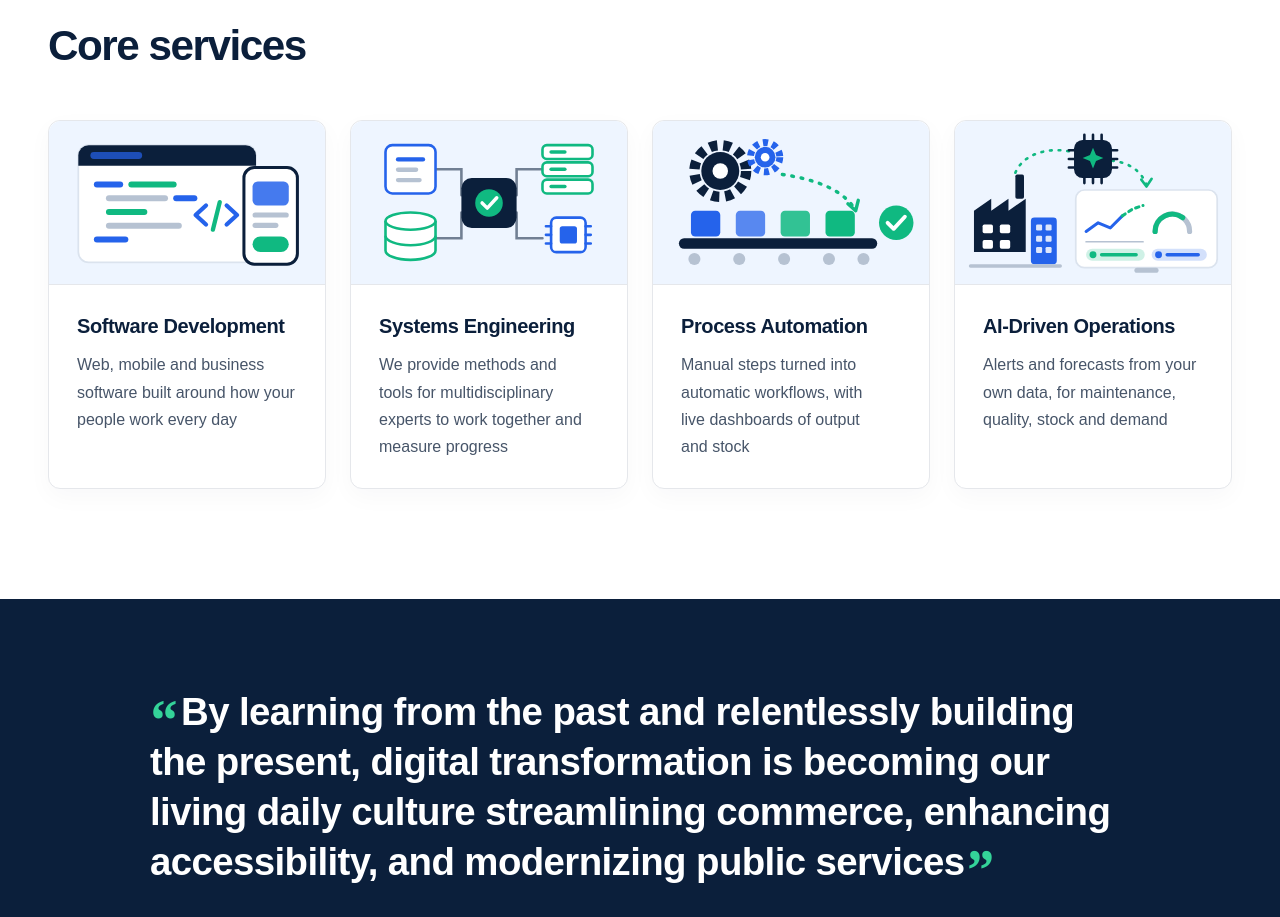
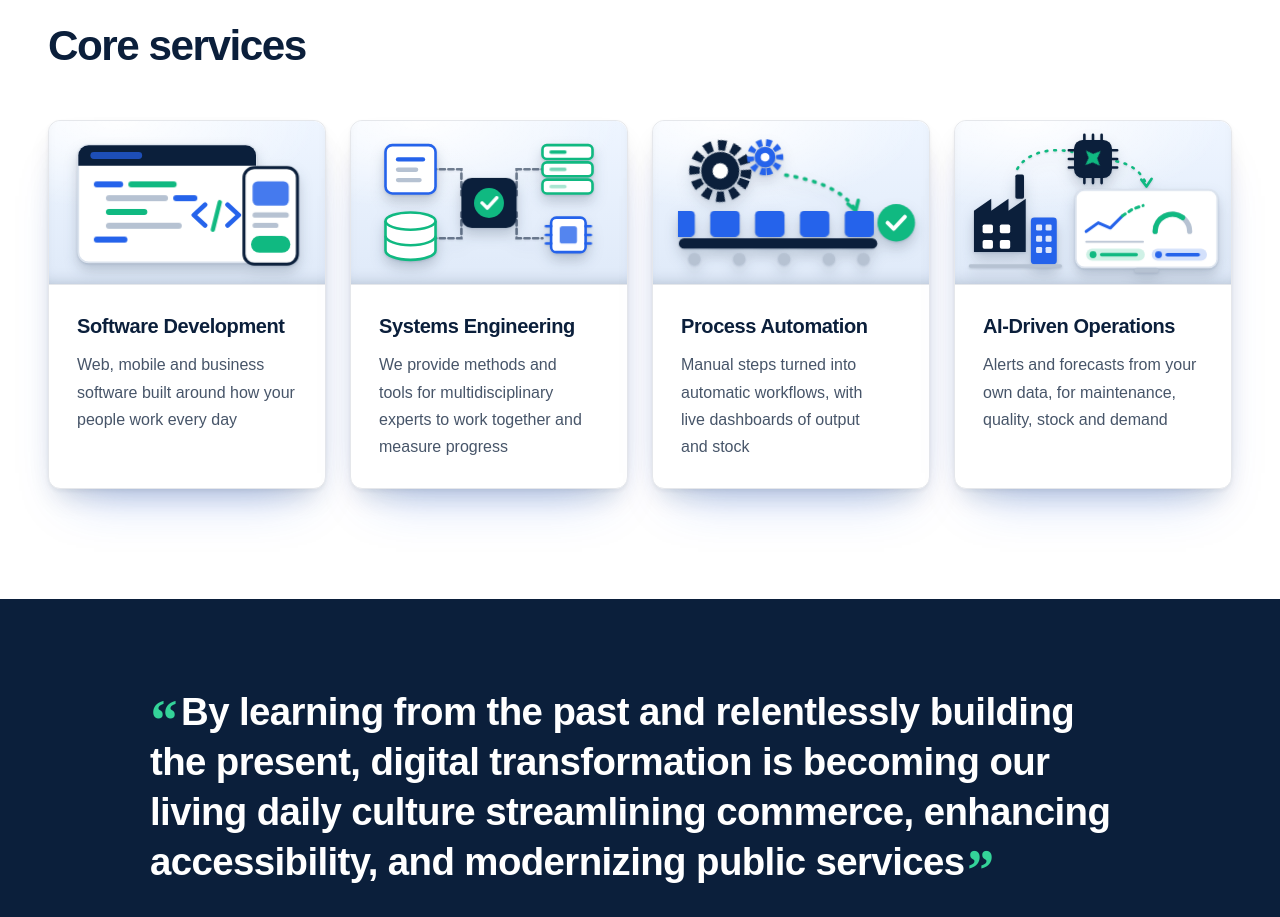
Before and after one commit to 1hubengineering/website-v1, a React (Vite) app: page / in a window 1280 px wide. Shown: the part 880-1797 px from the top of the page. Built offline with nearby package versions, Linux system fonts and the light colour scheme; a web font is replaced by a local one.

Commit message:
Core services: card depth and moving illustrations

```diff
--- a/src/components/service-art.tsx
+++ b/src/components/service-art.tsx
@@ -15,20 +15,20 @@ function SoftwareArt() {
       <rect x="34" y="28" width="206" height="136" rx="12" fill="var(--art-card)" stroke="var(--art-line)" strokeWidth="2" />
       <path d="M46 28h182a12 12 0 0 1 12 12v12H34V40a12 12 0 0 1 12-12Z" fill="var(--art-navy)" />
       <rect x="48" y="36" width="60" height="8" rx="4" fill="var(--art-blue)" opacity="0.7" />
-      <rect x="52" y="70" width="34" height="7" rx="3.5" fill="var(--art-blue)" />
-      <rect x="92" y="70" width="56" height="7" rx="3.5" fill="var(--art-green)" />
-      <rect x="66" y="86" width="72" height="7" rx="3.5" fill="var(--art-muted)" />
-      <rect x="144" y="86" width="28" height="7" rx="3.5" fill="var(--art-blue)" />
-      <rect x="66" y="102" width="48" height="7" rx="3.5" fill="var(--art-green)" />
-      <rect x="66" y="118" width="88" height="7" rx="3.5" fill="var(--art-muted)" />
-      <rect x="52" y="134" width="40" height="7" rx="3.5" fill="var(--art-blue)" />
-      <path d="M182 98l-12 11 12 11M206 98l12 11-12 11" fill="none" stroke="var(--art-blue)" strokeWidth="5" strokeLinecap="round" strokeLinejoin="round" />
+      <rect x="52" className="art-type" style={{ animationDelay: "0s" }} y="70" width="34" height="7" rx="3.5" fill="var(--art-blue)" />
+      <rect x="92" className="art-type" style={{ animationDelay: "0.2s" }} y="70" width="56" height="7" rx="3.5" fill="var(--art-green)" />
+      <rect x="66" className="art-type" style={{ animationDelay: "0.4s" }} y="86" width="72" height="7" rx="3.5" fill="var(--art-muted)" />
+      <rect x="144" className="art-type" style={{ animationDelay: "0.6s" }} y="86" width="28" height="7" rx="3.5" fill="var(--art-blue)" />
+      <rect x="66" className="art-type" style={{ animationDelay: "0.8s" }} y="102" width="48" height="7" rx="3.5" fill="var(--art-green)" />
+      <rect x="66" className="art-type" style={{ animationDelay: "1.0s" }} y="118" width="88" height="7" rx="3.5" fill="var(--art-muted)" />
+      <rect x="52" className="art-type" style={{ animationDelay: "1.2s" }} y="134" width="40" height="7" rx="3.5" fill="var(--art-blue)" />
+      <path className="art-pulse" d="M182 98l-12 11 12 11M206 98l12 11-12 11" fill="none" stroke="var(--art-blue)" strokeWidth="5" strokeLinecap="round" strokeLinejoin="round" />
       <path d="M198 94l-8 32" stroke="var(--art-green)" strokeWidth="5" strokeLinecap="round" />
       <rect x="226" y="54" width="62" height="112" rx="12" fill="var(--art-card)" stroke="var(--art-navy)" strokeWidth="3.5" />
       <rect x="236" y="70" width="42" height="28" rx="6" fill="var(--art-blue)" opacity="0.85" />
       <rect x="236" y="106" width="42" height="6" rx="3" fill="var(--art-muted)" />
       <rect x="236" y="118" width="30" height="6" rx="3" fill="var(--art-muted)" />
-      <rect x="236" y="134" width="42" height="18" rx="9" fill="var(--art-green)" />
+      <rect className="art-pulse" x="236" y="134" width="42" height="18" rx="9" fill="var(--art-green)" />
     </svg>
   );
 }
@@ -37,7 +37,7 @@ function SoftwareArt() {
 function SystemsArt() {
   return (
     <svg {...svgProps} aria-label="A system diagram with requirements, servers, a database and sensors connected to a central hub">
-      <g stroke="var(--art-navy)" strokeWidth="3" fill="none" strokeLinecap="round" opacity="0.55">
+      <g className="art-flow" stroke="var(--art-navy)" strokeWidth="3" fill="none" strokeLinecap="round" strokeDasharray="6 4" opacity="0.55">
         <path d="M98 56h30v30M222 56h-30v30M98 136h30v-30M222 136h-30v-30" />
       </g>
       {/* Requirements document */}
@@ -52,9 +52,9 @@ function SystemsArt() {
         <rect x="222" y="68" width="58" height="16" rx="5" />
       </g>
       <g fill="var(--art-green)">
-        <rect x="230" y="34" width="20" height="4" rx="2" />
-        <rect x="230" y="54" width="20" height="4" rx="2" />
-        <rect x="230" y="74" width="20" height="4" rx="2" />
+        <rect className="art-blink" x="230" y="34" width="20" height="4" rx="2" />
+        <rect className="art-blink" style={{ animationDelay: "0.4s" }} x="230" y="54" width="20" height="4" rx="2" />
+        <rect className="art-blink" style={{ animationDelay: "0.8s" }} x="230" y="74" width="20" height="4" rx="2" />
       </g>
       {/* Database */}
       <path d="M40 116v34c0 6 13 11 29 11s29-5 29-11v-34" fill="var(--art-card)" stroke="var(--art-green)" strokeWidth="3" />
@@ -62,13 +62,13 @@ function SystemsArt() {
       <path d="M40 133c0 6 13 11 29 11s29-5 29-11" fill="none" stroke="var(--art-green)" strokeWidth="3" />
       {/* Sensor / controller chip */}
       <rect x="232" y="112" width="40" height="40" rx="6" fill="var(--art-card)" stroke="var(--art-blue)" strokeWidth="3" />
-      <rect x="242" y="122" width="20" height="20" rx="3" fill="var(--art-blue)" />
+      <rect className="art-blink" style={{ animationDelay: "1.2s" }} x="242" y="122" width="20" height="20" rx="3" fill="var(--art-blue)" />
       <g stroke="var(--art-blue)" strokeWidth="3" strokeLinecap="round">
         <path d="M226 122h6M226 132h6M226 142h6M272 122h6M272 132h6M272 142h6" />
       </g>
       {/* Central hub, verified */}
       <rect x="128" y="66" width="64" height="58" rx="12" fill="var(--art-navy)" />
-      <circle cx="160" cy="95" r="16" fill="var(--art-green)" />
+      <circle className="art-pulse" cx="160" cy="95" r="16" fill="var(--art-green)" />
       <path d="M152 95l6 6 11-12" fill="none" stroke="#fff" strokeWidth="4" strokeLinecap="round" strokeLinejoin="round" />
     </svg>
   );
@@ -80,23 +80,35 @@ function AutomationArt() {
     <svg {...svgProps} aria-label="An automated conveyor line driven by a gear, ending with a completed check">
       {/* Gear */}
       <g transform="translate(78 58)">
+        <g className="art-spin">
         <circle r="30" fill="none" stroke="var(--art-navy)" strokeWidth="12" strokeDasharray="9 7" />
         <circle r="22" fill="var(--art-navy)" />
         <circle r="9" fill="var(--art-card)" />
+        </g>
       </g>
       <g transform="translate(130 42)">
+        <g className="art-spin art-spin-reverse">
         <circle r="17" fill="none" stroke="var(--art-blue)" strokeWidth="8" strokeDasharray="6 5" />
         <circle r="12" fill="var(--art-blue)" />
         <circle r="5" fill="var(--art-card)" />
+        </g>
       </g>
       {/* Flow arrow from the gears to the line */}
-      <path d="M150 62c40 6 70 18 84 40" fill="none" stroke="var(--art-green)" strokeWidth="4" strokeLinecap="round" strokeDasharray="2 9" />
+      <path className="art-flow" d="M150 62c40 6 70 18 84 40" fill="none" stroke="var(--art-green)" strokeWidth="4" strokeLinecap="round" strokeDasharray="2 9" />
       <path d="M226 96l9 8 3-12" fill="none" stroke="var(--art-green)" strokeWidth="4" strokeLinecap="round" strokeLinejoin="round" />
       {/* Items on the conveyor */}
-      <rect x="44" y="104" width="34" height="30" rx="5" fill="var(--art-blue)" />
-      <rect x="96" y="104" width="34" height="30" rx="5" fill="var(--art-blue)" opacity="0.75" />
-      <rect x="148" y="104" width="34" height="30" rx="5" fill="var(--art-green)" opacity="0.85" />
-      <rect x="200" y="104" width="34" height="30" rx="5" fill="var(--art-green)" />
+      <clipPath id="art-belt">
+        <rect x="30" y="96" width="230" height="40" />
+      </clipPath>
+      <g clipPath="url(#art-belt)">
+        <g className="art-belt" fill="var(--art-blue)">
+          <rect x="-8" y="104" width="34" height="30" rx="5" />
+          <rect x="44" y="104" width="34" height="30" rx="5" />
+          <rect x="96" y="104" width="34" height="30" rx="5" />
+          <rect x="148" y="104" width="34" height="30" rx="5" />
+          <rect x="200" y="104" width="34" height="30" rx="5" />
+        </g>
+      </g>
       {/* Conveyor belt and rollers */}
       <rect x="30" y="136" width="230" height="12" rx="6" fill="var(--art-navy)" />
       <g fill="var(--art-muted)">
@@ -107,7 +119,7 @@ function AutomationArt() {
         <circle cx="244" cy="160" r="7" />
       </g>
       {/* Done */}
-      <circle cx="282" cy="118" r="20" fill="var(--art-green)" />
+      <circle className="art-pulse" cx="282" cy="118" r="20" fill="var(--art-green)" />
       <path d="M272 118l7 7 13-14" fill="none" stroke="#fff" strokeWidth="4.5" strokeLinecap="round" strokeLinejoin="round" />
     </svg>
   );
@@ -139,8 +151,8 @@ function AiArt() {
       <rect x="16" y="166" width="108" height="4" rx="2" fill="var(--art-muted)" />
 
       {/* Live data flowing up to the AI and on to the operations centre */}
-      <path d="M70 60C80 36 112 30 136 36" fill="none" stroke="var(--art-green)" strokeWidth="3" strokeLinecap="round" strokeDasharray="2 8" />
-      <path d="M182 46c20 2 34 12 40 28" fill="none" stroke="var(--art-green)" strokeWidth="3" strokeLinecap="round" strokeDasharray="2 8" />
+      <path className="art-flow" d="M70 60C80 36 112 30 136 36" fill="none" stroke="var(--art-green)" strokeWidth="3" strokeLinecap="round" strokeDasharray="2 8" />
+      <path className="art-flow" d="M182 46c20 2 34 12 40 28" fill="none" stroke="var(--art-green)" strokeWidth="3" strokeLinecap="round" strokeDasharray="2 8" />
       <path d="M216 68l6 8 6-9" fill="none" stroke="var(--art-green)" strokeWidth="3" strokeLinecap="round" strokeLinejoin="round" />
 
       {/* AI unit: a chip with a spark */}
@@ -148,22 +160,22 @@ function AiArt() {
       <g stroke="var(--art-navy)" strokeWidth="3" strokeLinecap="round">
         <path d="M150 16v6M160 16v6M170 16v6M150 66v6M160 66v6M170 66v6M132 34h6M132 44h6M132 54h6M182 34h6M182 44h6M182 54h6" />
       </g>
-      <path d="M160 31l3.5 8.5 8.5 3.5-8.5 3.5-3.5 8.5-3.5-8.5-8.5-3.5 8.5-3.5Z" fill="var(--art-green)" />
+      <path className="art-spin art-spin-slow" d="M160 31l3.5 8.5 8.5 3.5-8.5 3.5-3.5 8.5-3.5-8.5-8.5-3.5 8.5-3.5Z" fill="var(--art-green)" />
 
       {/* Operations centre: a wall screen with a forecast, a gauge and alerts */}
       <rect x="140" y="80" width="164" height="90" rx="10" fill="var(--art-card)" stroke="var(--art-line)" strokeWidth="2" />
-      <path d="M152 128l14-10 14 6 14-14" fill="none" stroke="var(--art-blue)" strokeWidth="3.5" strokeLinecap="round" strokeLinejoin="round" />
+      <path className="art-draw" pathLength={100} d="M152 128l14-10 14 6 14-14" fill="none" stroke="var(--art-blue)" strokeWidth="3.5" strokeLinecap="round" strokeLinejoin="round" />
       <path d="M194 110l12-8 12-4" fill="none" stroke="var(--art-green)" strokeWidth="3.5" strokeLinecap="round" strokeDasharray="4 5" />
       <path d="M152 140h66" stroke="var(--art-muted)" strokeWidth="2" strokeLinecap="round" />
       {/* Gauge */}
       <path d="M232 128a20 20 0 0 1 40 0" fill="none" stroke="var(--art-muted)" strokeWidth="6" strokeLinecap="round" />
-      <path d="M232 128a20 20 0 0 1 32-16" fill="none" stroke="var(--art-green)" strokeWidth="6" strokeLinecap="round" />
+      <path className="art-draw" style={{ animationDelay: "0.6s" }} pathLength={100} d="M232 128a20 20 0 0 1 32-16" fill="none" stroke="var(--art-green)" strokeWidth="6" strokeLinecap="round" />
       {/* Alert rows: one handled, one being watched */}
       <rect x="152" y="148" width="68" height="14" rx="7" fill="var(--art-green)" opacity="0.2" />
       <circle cx="160" cy="155" r="4" fill="var(--art-green)" />
       <rect x="168" y="153" width="44" height="4" rx="2" fill="var(--art-green)" />
       <rect x="228" y="148" width="64" height="14" rx="7" fill="var(--art-blue)" opacity="0.2" />
-      <circle cx="236" cy="155" r="4" fill="var(--art-blue)" />
+      <circle className="art-blink" cx="236" cy="155" r="4" fill="var(--art-blue)" />
       <rect x="244" y="153" width="40" height="4" rx="2" fill="var(--art-blue)" />
       <rect x="208" y="170" width="28" height="6" rx="3" fill="var(--art-muted)" />
     </svg>
--- a/src/styles/pages.css
+++ b/src/styles/pages.css
@@ -1639,3 +1639,86 @@ q.hook-quote::after {
     font-size: 28px;
   }
 }
+
+/* Core services: a little depth (layered shadow, raised illustration, tilt on hover)
+   and gentle movement inside each illustration. All motion stops for visitors who
+   ask for reduced motion. */
+.service-card-art {
+  position: relative;
+  box-shadow:
+    inset 0 1px 0 rgb(255 255 255 / 0.7),
+    0 2px 4px rgb(11 31 59 / 0.06),
+    0 14px 28px -10px rgb(11 31 59 / 0.2),
+    0 30px 50px -28px rgb(37 99 235 / 0.35);
+  transition:
+    transform 0.4s cubic-bezier(0.2, 0.7, 0.2, 1),
+    box-shadow 0.4s ease;
+}
+.service-card-art:hover {
+  transform: translateY(-8px);
+  box-shadow:
+    inset 0 1px 0 rgb(255 255 255 / 0.7),
+    0 4px 8px rgb(11 31 59 / 0.08),
+    0 26px 40px -12px rgb(11 31 59 / 0.28),
+    0 44px 70px -30px rgb(37 99 235 / 0.45);
+}
+.service-card-art .service-art {
+  background:
+    radial-gradient(120% 90% at 25% 0%, rgb(255 255 255 / 0.95) 0%, transparent 60%),
+    linear-gradient(180deg, var(--art-bg), color-mix(in srgb, var(--art-bg) 82%, #9db8dc));
+  box-shadow: inset 0 -10px 18px -14px rgb(11 31 59 / 0.35);
+}
+.dark .service-card-art .service-art {
+  background:
+    radial-gradient(120% 90% at 25% 0%, rgb(96 165 250 / 0.22) 0%, transparent 60%),
+    linear-gradient(180deg, var(--art-bg), #0b2240);
+}
+.service-card-art .service-art svg {
+  filter: drop-shadow(0 7px 7px rgb(11 31 59 / 0.18)) drop-shadow(0 1px 1px rgb(11 31 59 / 0.15));
+  transition: transform 0.4s cubic-bezier(0.2, 0.7, 0.2, 1);
+}
+.service-card-art:hover .service-art svg {
+  transform: translateY(-4px) scale(1.03);
+}
+.service-art .art-flow { animation: art-flow 1.1s linear infinite; }
+.service-art .art-pulse,
+.service-art .art-spin {
+  transform-box: fill-box;
+  transform-origin: center;
+}
+.service-art .art-pulse { animation: art-pulse 2.4s ease-in-out infinite; }
+.service-art .art-blink { animation: art-blink 1.6s ease-in-out infinite; }
+.service-art .art-spin { animation: art-spin 6s linear infinite; }
+.service-art .art-spin-reverse { animation-direction: reverse; animation-duration: 3.6s; }
+.service-art .art-spin-slow { animation-duration: 10s; }
+.service-art .art-type {
+  transform-box: fill-box;
+  transform-origin: left center;
+  animation: art-type 4.2s ease-out infinite;
+}
+.service-art .art-belt { animation: art-belt 2.6s linear infinite; }
+.service-art .art-draw {
+  stroke-dasharray: 100;
+  animation: art-draw 4s ease-in-out infinite;
+}
+@keyframes art-flow { to { stroke-dashoffset: -20; } }
+@keyframes art-pulse { 0%, 100% { transform: scale(1); } 50% { transform: scale(1.1); } }
+@keyframes art-blink { 0%, 100% { opacity: 1; } 50% { opacity: 0.35; } }
+@keyframes art-spin { to { transform: rotate(360deg); } }
+@keyframes art-type {
+  0% { transform: scaleX(0); }
+  25%, 85% { transform: scaleX(1); }
+  100% { transform: scaleX(0); }
+}
+@keyframes art-belt { to { transform: translateX(52px); } }
+@keyframes art-draw {
+  0% { stroke-dashoffset: 100; }
+  45%, 85% { stroke-dashoffset: 0; }
+  100% { stroke-dashoffset: -100; }
+}
+@media (prefers-reduced-motion: reduce) {
+  .service-art *,
+  .service-art svg { animation: none !important; transition: none !important; }
+  .service-card-art,
+  .service-card-art:hover { transform: none; transition: none; }
+}
```
